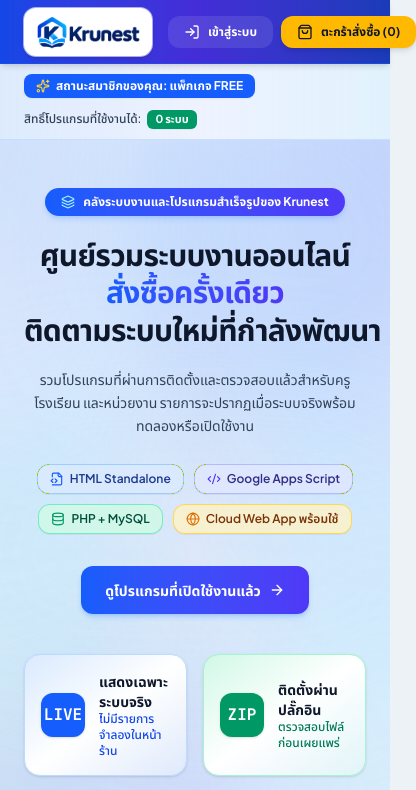
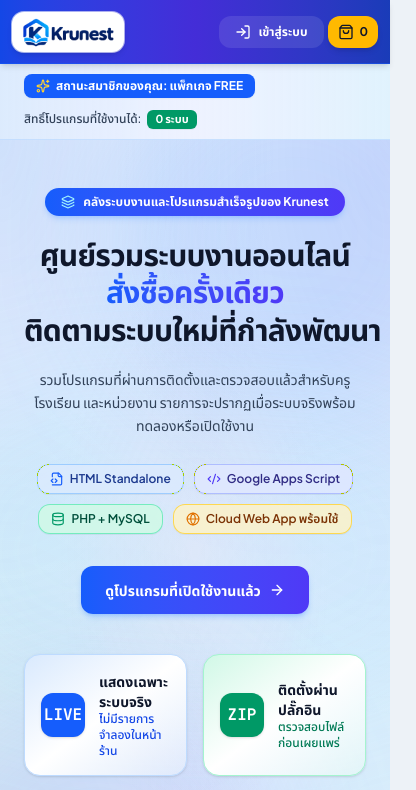
Before and after one commit to nutbbgna1/krunest, a React (Vite) app: page / in a window 390 px wide. Shown: the top 790 px of the page, 416 px wide, since content can reach past the window. Built offline with nearby package versions, Linux system fonts and the light colour scheme; no server answers.

Commit message:
Improve admin mobile header spacing

```diff
--- a/src/components/layout/Header.tsx
+++ b/src/components/layout/Header.tsx
@@ -16,7 +16,7 @@ interface HeaderProps {
 
 export function Header({ viewMode, unlockedCount, cartCount, onChangeView, onOpenCart, user, onOpenAuth, onLogout }: HeaderProps) {
   return (
-    <header className="sticky top-0 z-40 h-16 bg-gradient-to-r from-blue-700 via-indigo-700 to-blue-800 text-white shadow-md border-b border-blue-600/50 px-6 lg:px-10 flex items-center justify-between gap-4">
+    <header className="sticky top-0 z-40 flex h-16 items-center justify-between gap-2 border-b border-blue-600/50 bg-gradient-to-r from-blue-700 via-indigo-700 to-blue-800 px-3 text-white shadow-md sm:px-6 lg:gap-4 lg:px-10">
       {/* Zone 1: Brand Identity */}
       <a
         href="#top"
@@ -27,11 +27,11 @@ export function Header({ viewMode, unlockedCount, cartCount, onChangeView, onOpe
         }}
         className="flex items-center text-left shrink-0 group"
       >
-        <span className="flex h-12 items-center rounded-xl bg-white px-2.5 py-1.5 shadow-md ring-1 ring-white/60 transition-transform group-hover:scale-[1.02]">
+        <span className="flex h-10 items-center rounded-xl bg-white px-2 py-1 shadow-md ring-1 ring-white/60 transition-transform group-hover:scale-[1.02] sm:h-12 sm:px-2.5 sm:py-1.5">
           <img
             src="/brand/krunest-logo-v1.png"
             alt="Krunest"
-            className="h-9 w-auto max-w-[150px] object-contain sm:max-w-[175px]"
+            className="h-8 w-auto max-w-[110px] object-contain sm:h-9 sm:max-w-[175px]"
           />
         </span>
       </a>
@@ -58,20 +58,20 @@ export function Header({ viewMode, unlockedCount, cartCount, onChangeView, onOpe
       </nav>
 
       {/* Zone 3: Primary Action CTA */}
-      <div className="flex items-center gap-2 shrink-0">
+      <div className="flex shrink-0 items-center gap-1 sm:gap-2">
         {user ? <>
           <button type="button" onClick={()=>onChangeView('member')} className={`hidden sm:flex px-3 py-2 rounded-xl text-xs font-bold items-center gap-2 ${viewMode==='member'?'bg-white text-blue-800':'bg-white/10 hover:bg-white/20'}`}><UserRound className="w-4 h-4"/><span className="max-w-28 truncate">{user.name}</span></button>
-          {(user.role==='admin'||user.role==='staff')&&<button type="button" onClick={()=>onChangeView('sales')} className={`p-2.5 rounded-xl ${viewMode==='sales'?'bg-cyan-300 text-slate-900':'bg-white/10 hover:bg-white/20'}`} aria-label="ฝ่ายขาย"><BadgeDollarSign className="w-4 h-4"/></button>}
-          {user.role==='admin'&&<button type="button" onClick={()=>onChangeView('admin')} className={`p-2.5 rounded-xl ${viewMode==='admin'?'bg-amber-400 text-slate-900':'bg-white/10 hover:bg-white/20'}`} aria-label="ผู้ดูแลระบบ"><ShieldCheck className="w-4 h-4"/></button>}
-          <button type="button" onClick={onLogout} className="p-2.5 rounded-xl bg-white/10 hover:bg-white/20" aria-label="ออกจากระบบ"><LogOut className="w-4 h-4"/></button>
+          {(user.role==='admin'||user.role==='staff')&&<button type="button" onClick={()=>onChangeView('sales')} className={`rounded-xl p-2 sm:p-2.5 ${viewMode==='sales'?'bg-cyan-300 text-slate-900':'bg-white/10 hover:bg-white/20'}`} aria-label="ฝ่ายขาย"><BadgeDollarSign className="w-4 h-4"/></button>}
+          {user.role==='admin'&&<button type="button" onClick={()=>onChangeView('admin')} className={`rounded-xl p-2 sm:p-2.5 ${viewMode==='admin'?'bg-amber-400 text-slate-900':'bg-white/10 hover:bg-white/20'}`} aria-label="ผู้ดูแลระบบ"><ShieldCheck className="w-4 h-4"/></button>}
+          <button type="button" onClick={onLogout} className="rounded-xl bg-white/10 p-2 hover:bg-white/20 sm:p-2.5" aria-label="ออกจากระบบ"><LogOut className="w-4 h-4"/></button>
         </>:<button type="button" onClick={onOpenAuth} className="px-4 py-2 text-xs font-bold rounded-xl bg-white/10 hover:bg-white/20 inline-flex items-center gap-2"><LogIn className="w-4 h-4"/>เข้าสู่ระบบ</button>}
         <button
           type="button"
           onClick={() => onOpenCart()}
-          className="px-4 py-2 text-xs font-bold rounded-xl bg-amber-400 hover:bg-amber-300 text-slate-900 shadow-md transition-all active:scale-95 inline-flex items-center gap-2 whitespace-nowrap shrink-0 cursor-pointer"
+          className="inline-flex shrink-0 cursor-pointer items-center gap-1.5 whitespace-nowrap rounded-xl bg-amber-400 px-2.5 py-2 text-xs font-bold text-slate-900 shadow-md transition-all hover:bg-amber-300 active:scale-95 sm:px-4"
         >
           <ShoppingBag className="w-4 h-4 text-slate-900" />
-          <span>ตะกร้าสั่งซื้อ ({cartCount})</span>
+          <span className="hidden md:inline">ตะกร้าสั่งซื้อ ({cartCount})</span><span className="md:hidden">{cartCount}</span>
         </button>
       </div>
     </header>
```
